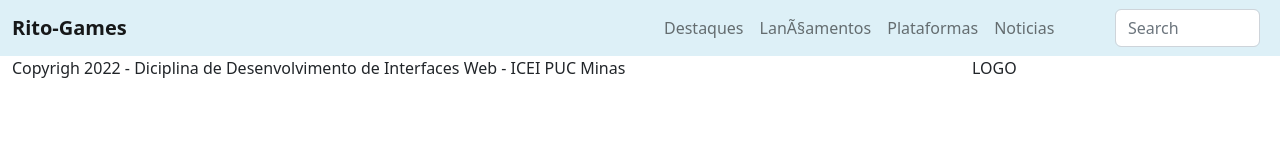
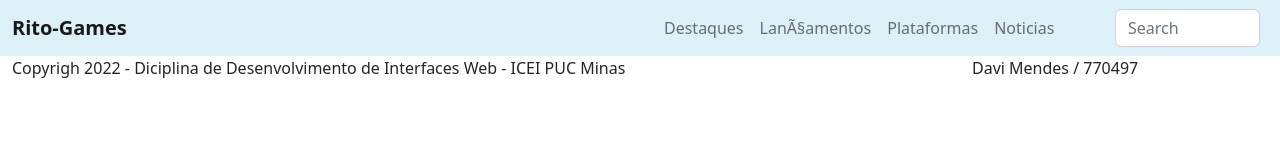
Before and after one commit to DMendes7/projeto01, a plain HTML site: page index.html in a window 1280 px wide. Drawn offline with nearby package versions, Linux system fonts and the light colour scheme.

Commit message:
Terceiro commit
Terceiro commit

```diff
--- a/index.html
+++ b/index.html
@@ -53,7 +53,7 @@
                     <p>Copyrigh 2022 - Diciplina de Desenvolvimento de Interfaces Web - ICEI PUC Minas</p>
                 </div>
                 <div class="col-3">
-                    LOGO
+                    <p> Davi Mendes / 770497 </p>
                 </div>
             </div>
         </div>
```
